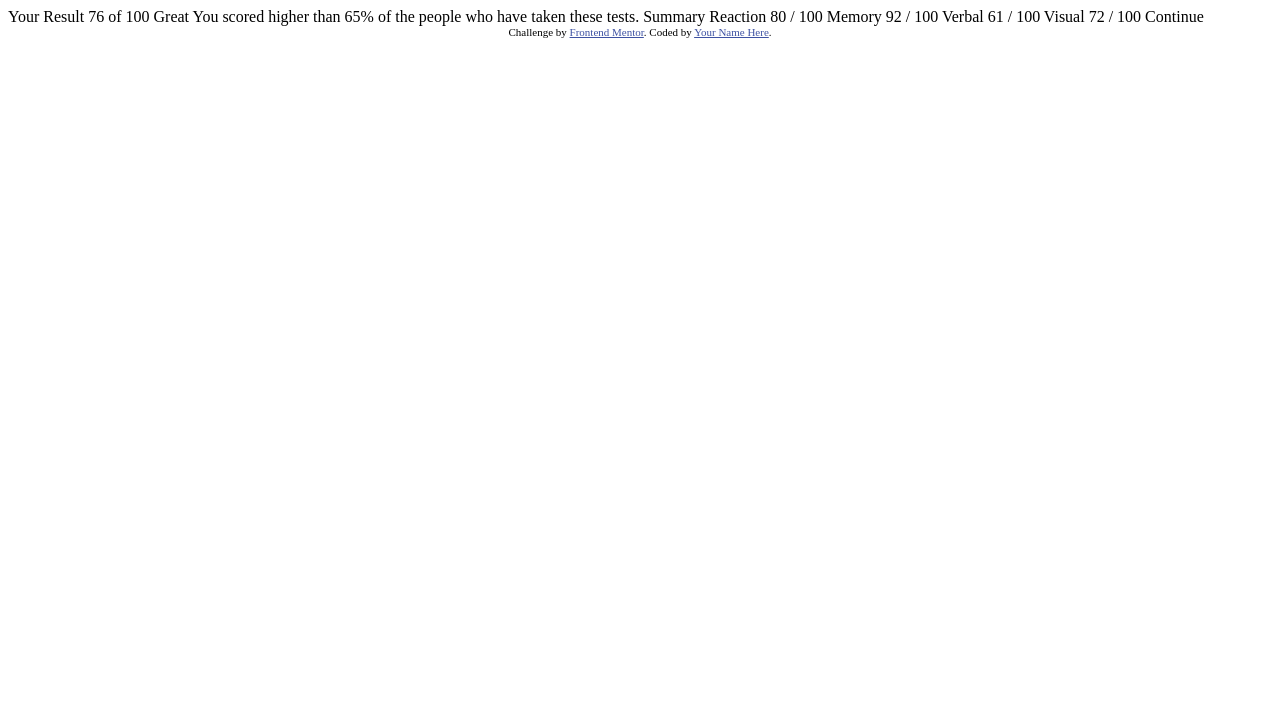
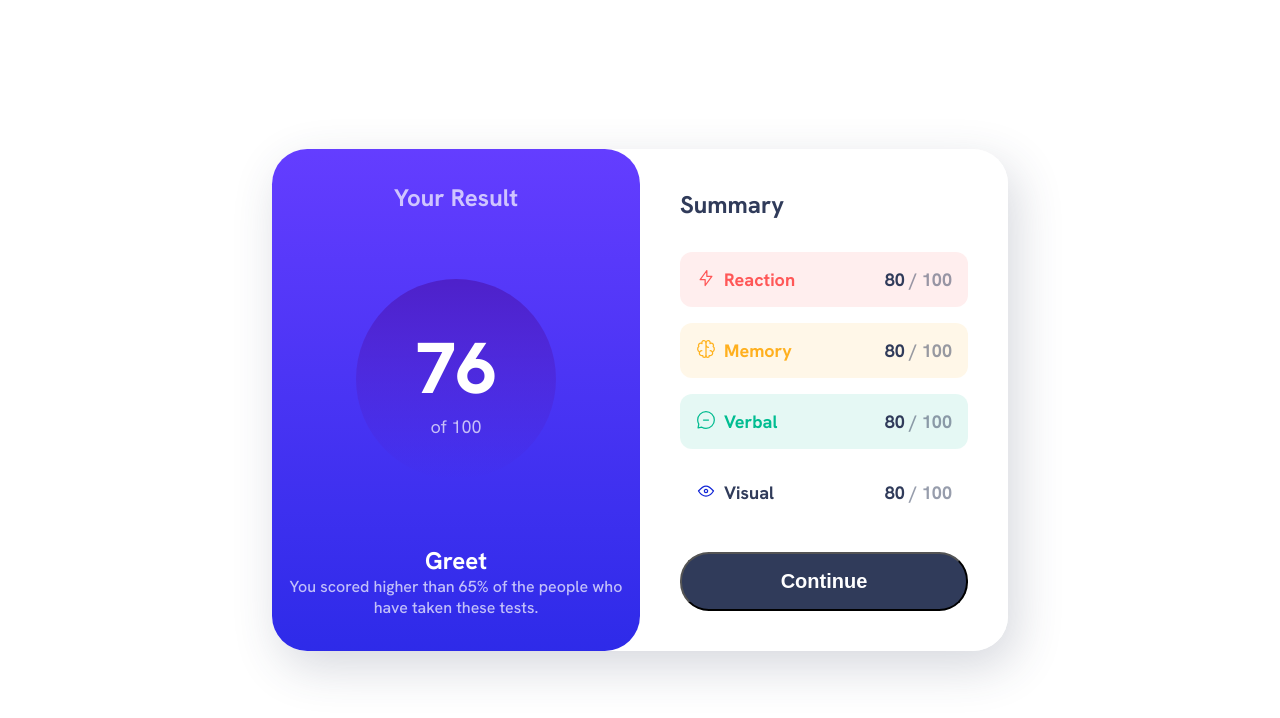
Before and after one commit to yxlaisj/README.md, a plain HTML site: page index.html in a window 1280 px wide. Drawn offline with Linux system fonts and the light colour scheme.

Commit message:
desktop version ok

```diff
--- /dev/null
+++ b/css/styles.css
@@ -0,0 +1,177 @@
+@font-face {
+	font-family: 'HankenGrotesk';
+	src: url('../assets/fonts/HankenGrotesk-VariableFont_wght.ttf') format("truetype");
+	font-weight:100 900;
+}
+
+
+*{
+	margin: 0;
+	padding: 0;
+	box-sizing: border-box;
+}
+
+ul {
+	list-style: none;
+}
+
+
+
+body {
+	font-family: 'HankenGrotesk', sans-serif;
+	font-size: 1.125rem;
+	color: hsl(224, 30%, 27%);
+	display: flex;
+	min-height: 100vh;
+}
+
+h2 {
+	font-weight: 700;
+	font-size: 1.5rem;
+}
+
+.flex-box-column {
+	display: flex;
+	flex-direction: column;
+	justify-content: space-around;
+	align-items: center;
+}
+
+
+main {
+	max-width: 46rem;
+	margin: auto;
+	display: flex;
+	border-radius: 2.1875rem;
+	box-shadow: .5rem 1rem 3rem hsl(224, 30%, 27%, 0.2);
+
+}
+
+.result-box {
+	/*width: 23.25rem;*/
+	width: 50%;
+	/*height: 32.125rem;*/
+	border-radius: 2.2rem;
+	background-color: #573df8;
+	background: linear-gradient(to bottom, hsl(252, 100%, 62%), hsl(241, 81%, 54%));
+	color: hsla(0, 0%, 100%, .7);
+	/*padding: 2.5rem 4.125rem;*/
+
+}
+
+.section-title {
+	font-size: 1.5rem;
+	font-weight: 700;
+}
+
+.section-score {
+	width: 12.5rem;
+	height: 12.5rem;
+	border-radius: 50%;
+	background: linear-gradient(to bottom, hsla(256, 72%, 46%, 1), hsla(241, 72%, 46%, 0));
+	display: flex;
+	flex-direction: column;
+	justify-content: center;
+	align-items: center;
+}
+
+.section-score span {
+	color: hsla(0, 0%, 100%);
+	font-size: 4.5rem;
+	font-weight: 800;
+}
+
+.section-summary {
+	text-align: center;
+}
+
+.section-summary h2 {
+	color: hsla(0, 0%, 100%);
+}
+
+.section-summary p {
+	font-size: 1rem;
+	font-weight: 500;
+}
+
+
+.summary-box {
+	/*width: 23.25rem;*/
+	width: 50%;
+	border-radius: 0 2.1875rem 2.1875rem 0;
+	background-color: hsl(0, 0%, 100%);
+	padding: 2.5rem;
+	display: flex;
+	flex-direction: column;
+	gap: 2rem;
+}
+
+
+.summary-box ul {
+	width: 100%;
+	display: flex;
+	flex-direction: column;
+	gap: 1rem;
+}
+
+
+.summary-item {
+	border-radius: 0.75rem;
+	padding: 1rem;
+	width: 100%;
+	display: flex;
+	justify-content: space-between;
+
+}
+
+.red-item {
+	color: hsl(0, 100%, 67%);
+	background: hsla(0, 100%, 67%, 0.1)
+}
+
+.orange-item{
+	color: hsl(39, 100%, 56%);
+	background: hsl(39, 100%, 56%, 0.1);
+}
+
+.green-item{
+	color: hsl(166, 100%, 37%);
+	background: hsl(166, 100%, 37%, 0.1);
+}
+
+.blud-item{
+	color: hsl(234, 85%, 45%);
+	background: hsl(234, 85%, 45%);
+}
+
+
+.summary-item > div {
+	display: flex;
+	gap: 0.5rem;
+}
+
+.summary-item-title {
+	font-weight: 700;
+	font-size: 1.125rem;
+
+}
+
+.summary-item-score {
+	font-weight: 700;
+	font-size: 1.125rem;
+	color: hsla( 224, 30%, 27%, 0.5);
+}
+
+.summary-item-score span {
+	color: hsla( 224, 30%, 27%);
+}
+
+.continue-button {
+	border-radius: 1.8rem;
+	background: hsl(224, 30%, 27%);
+	padding: 1rem;
+	text-align: center;
+	color: hsla(0, 0%, 100%);
+	font-size: 1.25rem;
+	font-weight: 700;
+}
--- a/index.html
+++ b/index.html
@@ -2,46 +2,139 @@
 <html lang="en">
 	<head>
 		<meta charset="UTF-8">
-  <meta name="viewport" content="width=device-width, initial-scale=1.0"> <!-- displays site properly based on user's device -->
+		<meta name="viewport"
+		      content="width=device-width, initial-scale=1.0"> <!-- displays site properly based on user's device -->
 
-  <link rel="icon" type="image/png" sizes="32x32" href="./assets/images/favicon-32x32.png">
+		<link rel="icon"
+		      type="image/png"
+		      sizes="32x32"
+		      href="./assets/images/favicon-32x32.png">
+
+		<link rel="stylesheet"
+		      type="text/css"
+		      href="./css/styles.css">
 
 		<title>Frontend Mentor | Results summary component</title>
 
 		<!-- Feel free to remove these styles or customise in your own stylesheet 👍 -->
 		<style>
-    .attribution { font-size: 11px; text-align: center; }
-    .attribution a { color: hsl(228, 45%, 44%); }
+			.attribution {
+				font-size: 11px;
+				text-align: center;
+			}
+
+			.attribution a {
+				color: hsl(228, 45%, 44%);
+			}
 		</style>
 	</head>
 	<body>
 
-  Your Result
-  76
-  of 100
 
-  Great
-  You scored higher than 65% of the people who have taken these tests.
+		<main>
+			<div class="result-box flex-box-column">
+				<h2 class="section-title">Your Result</h2>
+				<p class="section-score">
+					<span>76</span>of 100
+				</p>
+				<div class="section-summary">
+					<h2>Greet</h2>
+					<p>You scored higher than 65% of the people who have taken these tests.</p>
+				</div>
+			</div>
+			<div class="summary-box">
+				<h2>Summary</h2>
+				<ul>
+					<li class="summary-item red-item">
+						<div>
+							<svg xmlns="http://www.w3.org/2000/svg"
+							     width="20"
+							     height="20"
+							     fill="none"
+							     viewBox="0 0 20 20">
+								<path stroke="#F55"
+								      stroke-linecap="round"
+								      stroke-linejoin="round"
+								      stroke-width="1.25"
+								      d="M10.833 8.333V2.5l-6.666 9.167h5V17.5l6.666-9.167h-5Z"/>
+							</svg>
+							<h3 class="summary-item-title">Reaction</h3>
+						</div>
+						<p class="summary-item-score"><span>80</span> / 100</p>
+					</li>
 
-  Summary
+					<li class="summary-item orange-item">
+						<div>
+							<svg xmlns="http://www.w3.org/2000/svg"
+							     width="20"
+							     height="20"
+							     fill="none"
+							     viewBox="0 0 20 20">
+								<path stroke="#FFB21E"
+								      stroke-linecap="round"
+								      stroke-linejoin="round"
+								      stroke-width="1.25"
+								      d="M5.833 11.667a2.5 2.5 0 1 0 .834 4.858"/>
+								<path stroke="#FFB21E"
+								      stroke-linecap="round"
+								      stroke-linejoin="round"
+								      stroke-width="1.25"
+								      d="M3.553 13.004a3.333 3.333 0 0 1-.728-5.53m.025-.067a2.083 2.083 0 0 1 2.983-2.824m.199.054A2.083 2.083 0 1 1 10 3.75v12.917a1.667 1.667 0 0 1-3.333 0M10 5.833a2.5 2.5 0 0 0 2.5 2.5m1.667 3.334a2.5 2.5 0 1 1-.834 4.858"/>
+								<path stroke="#FFB21E"
+								      stroke-linecap="round"
+								      stroke-linejoin="round"
+								      stroke-width="1.25"
+								      d="M16.447 13.004a3.334 3.334 0 0 0 .728-5.53m-.025-.067a2.083 2.083 0 0 0-2.983-2.824M10 3.75a2.085 2.085 0 0 1 2.538-2.033 2.084 2.084 0 0 1 1.43 2.92m-.635 12.03a1.667 1.667 0 0 1-3.333 0"/>
+							</svg>
+							<h3 class="summary-item-title">Memory</h3>
+						</div>
+						<p class="summary-item-score"><span>80</span> / 100</p>
+					</li>
 
-  Reaction
-  80 / 100
+					<li class="summary-item green-item">
+						<div>
+							<svg xmlns="http://www.w3.org/2000/svg"
+							     width="20"
+							     height="20"
+							     fill="none"
+							     viewBox="0 0 20 20">
+								<path stroke="#00BB8F"
+								      stroke-linecap="round"
+								      stroke-linejoin="round"
+								      stroke-width="1.25"
+								      d="M7.5 10h5M10 18.333A8.333 8.333 0 1 0 1.667 10c0 1.518.406 2.942 1.115 4.167l-.699 3.75 3.75-.699A8.295 8.295 0 0 0 10 18.333Z"/>
+							</svg>
+							<h3 class="summary-item-title">Verbal</h3>
+						</div>
+						<p class="summary-item-score"><span>80</span> / 100</p>
+					</li>
 
-  Memory
-  92 / 100
+					<li class="summary-item blue-item">
+						<div>
+							<svg xmlns="http://www.w3.org/2000/svg"
+							     width="20"
+							     height="20"
+							     fill="none"
+							     viewBox="0 0 20 20">
+								<path stroke="#1125D6"
+								      stroke-linecap="round"
+								      stroke-linejoin="round"
+								      stroke-width="1.25"
+								      d="M10 11.667a1.667 1.667 0 1 0 0-3.334 1.667 1.667 0 0 0 0 3.334Z"/>
+								<path stroke="#1125D6"
+								      stroke-linecap="round"
+								      stroke-linejoin="round"
+								      stroke-width="1.25"
+								      d="M17.5 10c-1.574 2.492-4.402 5-7.5 5s-5.926-2.508-7.5-5C4.416 7.632 6.66 5 10 5s5.584 2.632 7.5 5Z"/>
+							</svg>
+							<h3 class="summary-item-title">Visual</h3>
+						</div>
+						<p class="summary-item-score"><span>80</span> / 100</p>
+					</li>
+				</ul>
+				<button class="continue-button">Continue</button>
+			</div>
+		</main>
 
-  Verbal
-  61 / 100
-
-  Visual
-  72 / 100
-
-  Continue
-
-  <div class="attribution">
-    Challenge by <a href="https://www.frontendmentor.io?ref=challenge" target="_blank">Frontend Mentor</a>.
-    Coded by <a href="#">Your Name Here</a>.
-  </div>
 	</body>
 </html>
```
Lines whose indentation alone changed are shown as unchanged.
